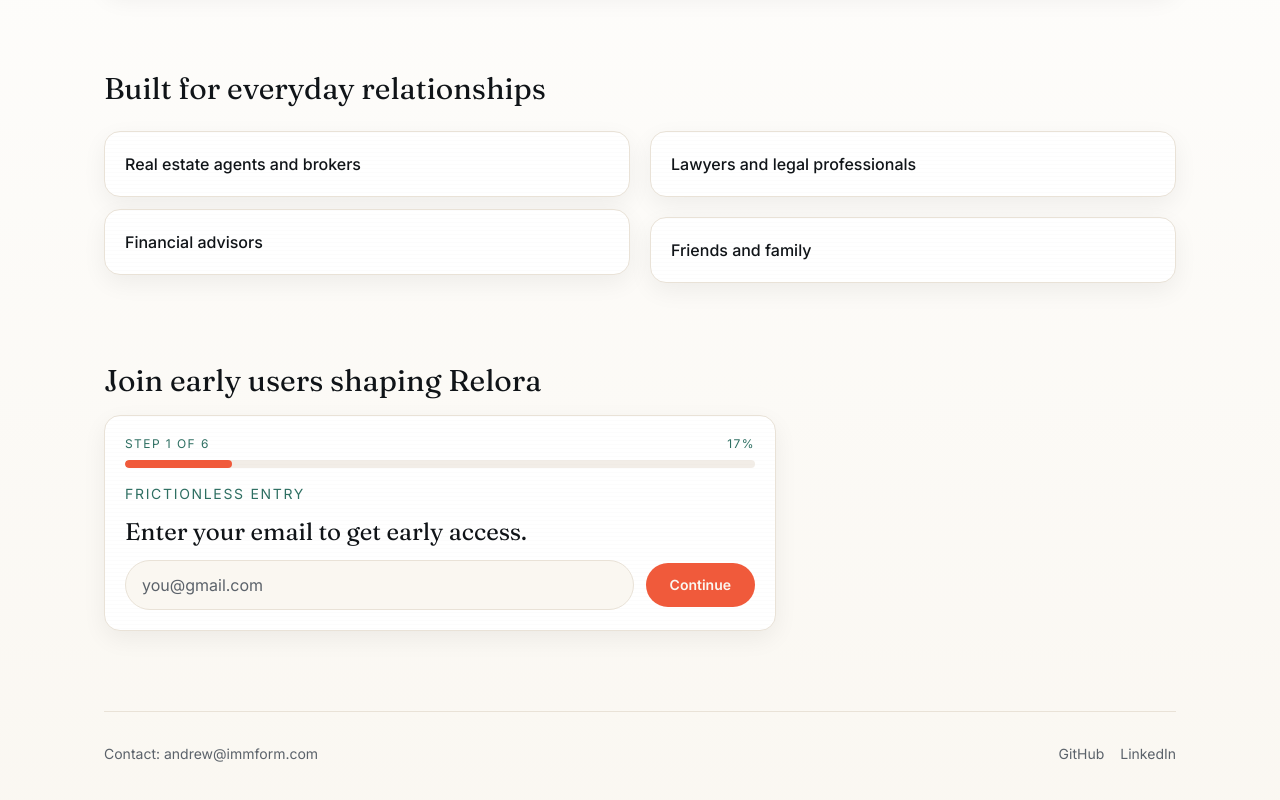
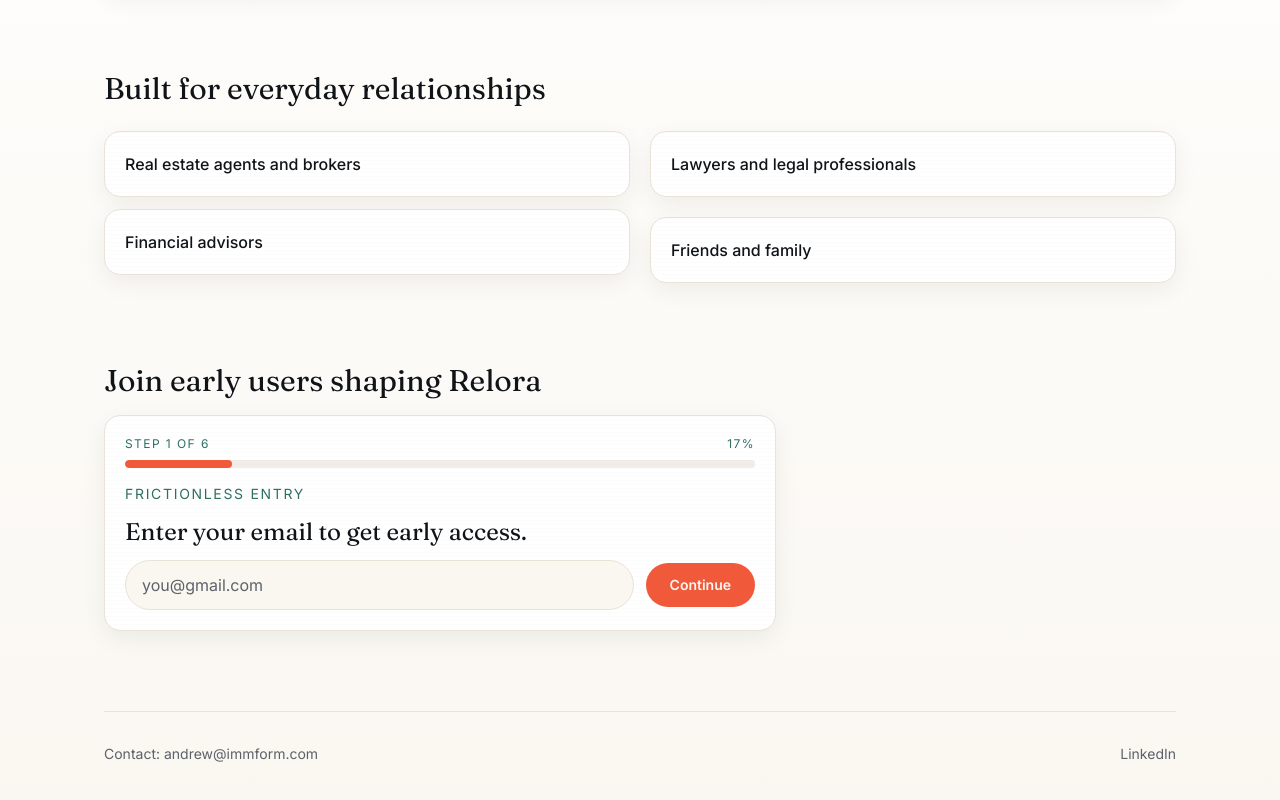
Before and after one commit to jhyang21/andrewyangpersonal, a Next.js app: page / in a window 1280 px wide. Shown: the part 1363-2163 px from the top of the page. Built offline with nearby package versions, Linux system fonts and the light colour scheme.

Commit message:
Update contact links and enhance waitlist sharing message for clarity and branding

```diff
--- a/src/app/page.tsx
+++ b/src/app/page.tsx
@@ -124,10 +124,7 @@
           <div className="flex flex-col justify-between gap-3 md:flex-row md:items-center">
             <p>Contact: andrew@immform.com</p>
             <div className="flex gap-4">
-              <a className="hover:text-[var(--color-ink)]" href="https://github.com" target="_blank" rel="noreferrer">
-                GitHub
-              </a>
-              <a className="hover:text-[var(--color-ink)]" href="https://linkedin.com" target="_blank" rel="noreferrer">
+              <a className="hover:text-[var(--color-ink)]" href="https://www.linkedin.com/in/junhyeok-andrew-yang/" target="_blank" rel="noreferrer">
                 LinkedIn
               </a>
               {showPages ? (
--- a/src/components/WaitlistFlow.tsx
+++ b/src/components/WaitlistFlow.tsx
@@ -170,7 +170,7 @@
             : "Thanks for sharing this with us. Your answers help shape Relora."}
         </p>
         <a
-          href="https://x.com/intent/post?text=I%20just%20joined%20the%20Relora%20waitlist%20for%20better%20relationship%20memory."
+          href="https://x.com/intent/post?text=I%20just%20joined%20the%20Relora%20waitlist%20for%20better%20personal%20relationship%20memory%2C%20developed%20by%20%40andrewyang_X.%20Join%20the%20waitlist%20with%20me%20at%20www.andrewyangpersonal.com"
           target="_blank"
           rel="noreferrer"
           className="mt-4 inline-block text-sm font-semibold text-[var(--color-secondary)] underline-offset-4 hover:underline"
```
